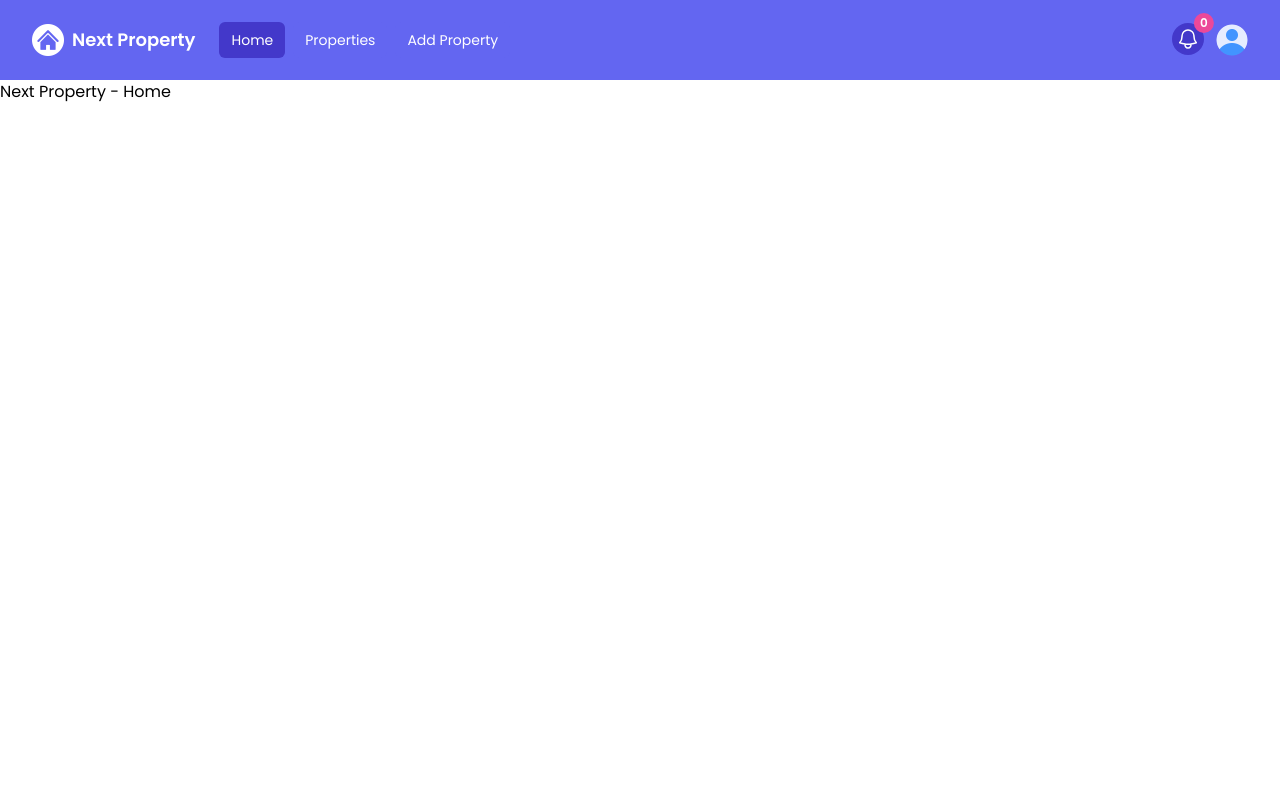
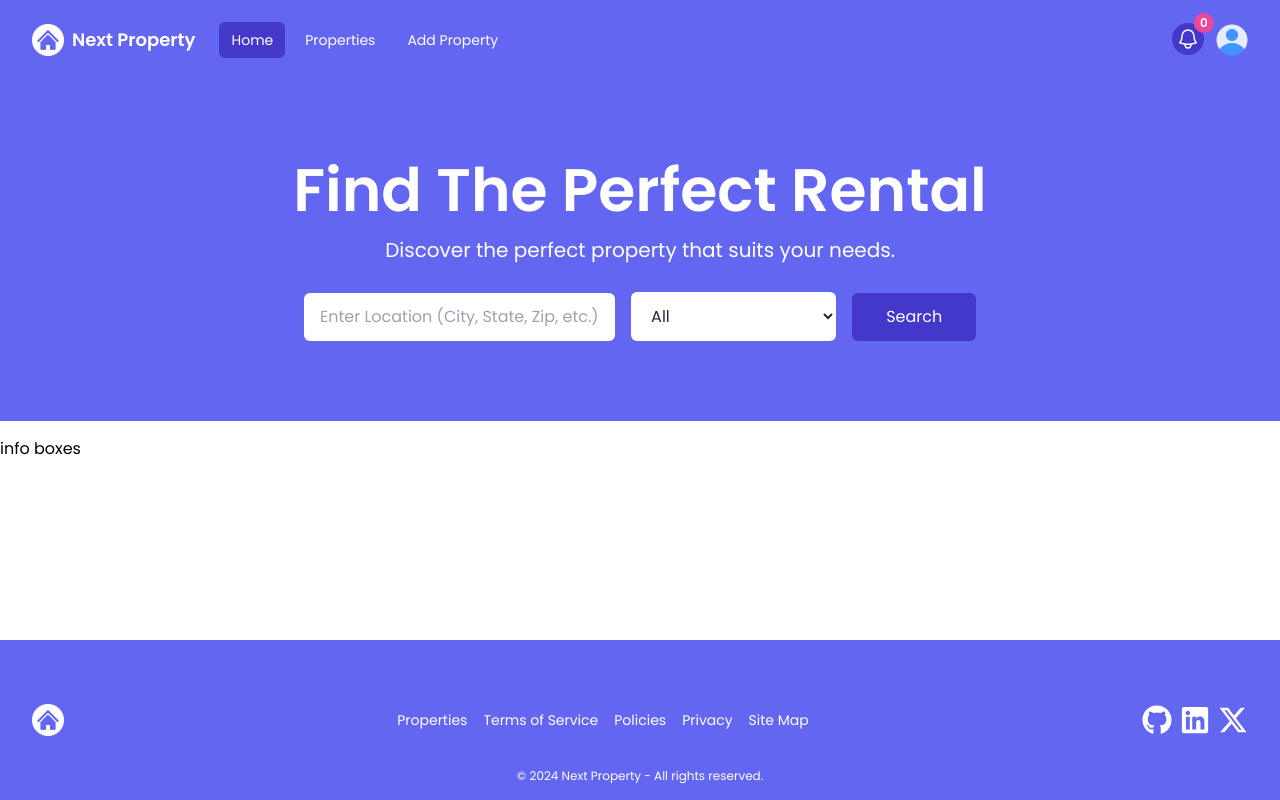
Before and after one commit to akaBaytar/next-property, a Next.js app: page / in a window 1280 px wide. Built offline with nearby package versions, Linux system fonts and the light colour scheme.

Commit message:
add hero and footer

```diff
--- a/app/layout.tsx
+++ b/app/layout.tsx
@@ -1,6 +1,7 @@
 import { Poppins } from 'next/font/google';
 
 import Navbar from '@/components/Navbar';
+import Footer from '@/components/Footer';
 
 import type { Metadata } from 'next';
 
@@ -21,9 +22,11 @@
 const RootLayout = ({ children }: { children: React.ReactNode }) => {
   return (
     <html lang='en'>
-      <body className={`${poppins.className} antialiased`}>
+      <body
+        className={`${poppins.className} antialiased flex flex-col justify-between min-h-screen`}>
         <Navbar />
-        <main>{children}</main>
+        <main className='flex-1'>{children}</main>
+        <Footer />
       </body>
     </html>
   );
--- a/app/page.tsx
+++ b/app/page.tsx
@@ -1,5 +1,13 @@
+import Hero from '@/components/Hero';
+import InfoBoxes from '@/components/InfoBoxes';
+
 const HomePage = () => {
-  return <h1>Next Property - Home</h1>;
+  return (
+    <>
+      <Hero />
+      <InfoBoxes />
+    </>
+  );
 };
 
 export default HomePage;
--- /dev/null
+++ b/components/Footer.tsx
@@ -0,0 +1,48 @@
+import Link from 'next/link';
+import Image from 'next/image';
+
+import LOGO from '@/assets/logo-white.png';
+import { FaGithub, FaLinkedin, FaXTwitter } from 'react-icons/fa6';
+
+const Footer = () => {
+  return (
+    <footer className='bg-indigo-500 pt-16 pb-4 mt-auto text-white'>
+      <div className='mx-auto max-w-7xl px-2 sm:px-6 lg:px-8 flex flex-col md:flex-row items-center justify-between'>
+        <div className='mb-8 md:mb-0'>
+          <Image src={LOGO} alt='Logo' className='h-8 w-8' />
+        </div>
+        <div className='flex flex-wrap justify-center md:justify-start mb-8 md:mb-0'>
+          <ul className='flex flex-col md:flex-row text-center md:text-start text-sm gap-4'>
+            <li>
+              <Link href='/properties'>Properties</Link>
+            </li>
+            <li>
+              <Link href=''>Terms of Service</Link>
+            </li>
+            <li>
+              <Link href=''>Policies</Link>
+            </li>
+            <li>
+              <Link href=''>Privacy</Link>
+            </li>
+            <li>
+              <Link href=''>Site Map</Link>
+            </li>
+          </ul>
+        </div>
+        <div className='flex gap-2 text-3xl'>
+          <FaGithub />
+          <FaLinkedin />
+          <FaXTwitter />
+        </div>
+      </div>
+      <div>
+        <p className='text-xs text-center mt-8'>
+          &copy; {new Date().getFullYear()} Next Property - All rights reserved.
+        </p>
+      </div>
+    </footer>
+  );
+};
+
+export default Footer;
--- /dev/null
+++ b/components/Hero.tsx
@@ -0,0 +1,54 @@
+const Hero = () => {
+  return (
+    <section className='bg-indigo-500 py-20 mb-4'>
+      <div className='max-w-7xl mx-auto px-4 sm:px-6 lg:px-8 flex flex-col items-center'>
+        <div className='text-center'>
+          <h1 className='text-4xl font-extrabold text-white sm:text-5xl md:text-6xl'>
+            Find The Perfect Rental
+          </h1>
+          <p className='my-4 text-xl text-white text-pretty'>
+            Discover the perfect property that suits your needs.
+          </p>
+        </div>
+        <form className='mt-3 mx-auto max-w-2xl w-full flex flex-col md:flex-row items-center'>
+          <div className='w-full md:w-3/5 md:pr-2 mb-4 md:mb-0'>
+            <label htmlFor='location' className='sr-only'>
+              Location
+            </label>
+            <input
+              type='text'
+              id='location'
+              placeholder='Enter Location (City, State, Zip, etc.)'
+              className='w-full px-4 py-3 rounded-md bg-white text-gray-800 focus-visible:outline-none focus-visible:ring focus-visible:ring-indigo-500'
+            />
+          </div>
+          <div className='w-full md:w-2/5 md:ps-2'>
+            <label htmlFor='property-type' className='sr-only'>
+              Property Type
+            </label>
+            <select
+              id='property-type'
+              className='w-full px-4 py-3 rounded-md bg-white text-gray-800 focus-visible:outline-none focus-visible:ring focus-visible:ring-indigo-500 cursor-pointer'>
+              <option value='All'>All</option>
+              <option value='Apartment'>Apartment</option>
+              <option value='Studio'>Studio</option>
+              <option value='Condo'>Condo</option>
+              <option value='House'>House</option>
+              <option value='Cabin Or Cottage'>Cabin or Cottage</option>
+              <option value='Loft'>Loft</option>
+              <option value='Room'>Room</option>
+              <option value='Other'>Other</option>
+            </select>
+          </div>
+          <button
+            type='submit'
+            className='md:ms-4 mt-4 md:mt-0 w-full md:w-36 px-6 py-3 rounded-md bg-indigo-700 text-white hover:bg-indigo-800 focus-visible:outline-none focus-visible:ring focus-visible:ring-indigo-500'>
+            Search
+          </button>
+        </form>
+      </div>
+    </section>
+  );
+};
+
+export default Hero;
--- /dev/null
+++ b/components/InfoBox.tsx
@@ -0,0 +1,5 @@
+const InfoBox = () => {
+  return ( <div>info box</div> );
+}
+
+export default InfoBox;
--- /dev/null
+++ b/components/InfoBoxes.tsx
@@ -0,0 +1,5 @@
+const InfoBoxes = () => {
+  return ( <div>info boxes</div> );
+}
+
+export default InfoBoxes;
```
